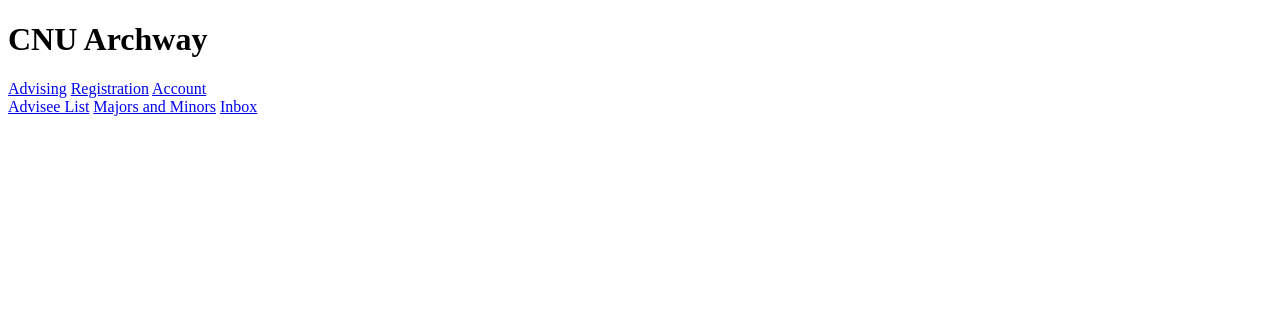
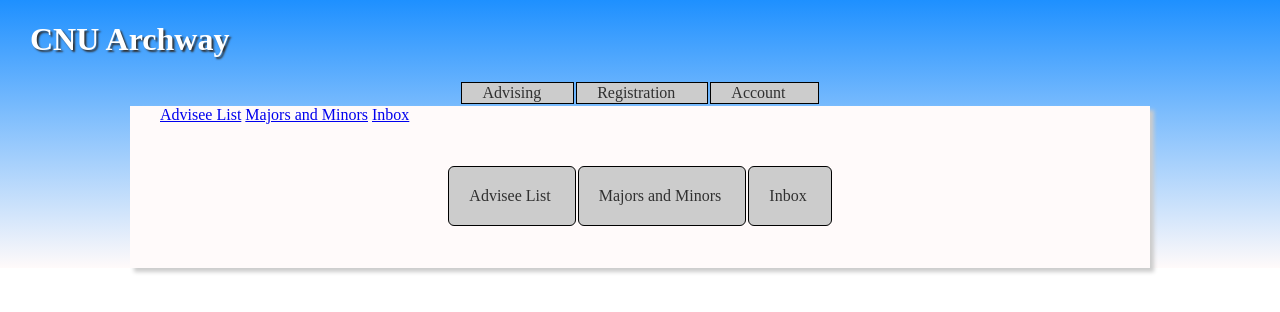
Before and after one commit to abbyscontreras/CPSC-351, a PHP site: page /index.html in a window 1280 px wide. Shown: the top 312 px of the page. Run offline with PHP 8.4, Linux system fonts and the light colour scheme.

Commit message:
index.html styling and header

```diff
--- a/css/style.css
+++ b/css/style.css
@@ -1,3 +1,28 @@
-/*body { background-image:linear-gradient(#87CEFA,#FFFAFA);background-repeat:no-repeat;*/
+body { background-image:linear-gradient(#1E90FF,#FFFAFA);background-repeat:no-repeat; margin:auto;
+}
 
-/*}*/
+header{color:#FFFFFF;text-shadow:2px 2px 2px #303030; padding-left:30px;
+}
+
+table{margin:auto;
+}
+table a{text-decoration:none;color:#303030;
+}
+td{text-align:center;border:1px solid black;background-color:#CCCCCC;padding-left:20px; padding-right:20px;
+}
+
+#main-table{margin:auto;padding:40px;
+}
+#main-table td{padding-top:20px;padding-bottom:20px;border-radius:6px;
+}
+
+#wrapper {
+    width: 80%;
+    min-width: 700px;
+    max-width: 960px;
+    background-color: #FFFAFA;
+    padding-left: 30px;
+    padding-right: 30px;
+    box-shadow: 4px 4px 4px #CCCCCC;
+    margin:auto;
+}
--- a/index.html
+++ b/index.html
@@ -13,13 +13,15 @@
 <body>
     <header><h1>CNU Archway</h1></header>
 
-    <nav>
-        <a href="advising.html">Advising</a>
-        <a href="registration.html">Registration</a>
-        <a href="account.html">Account</a>
-    </nav>
+   <table id="header-table">
+       <tr>
+           <td><a href="advising.html">Advising</a> &nbsp;&nbsp;</td>
+           <td><a href="registration.html">Registration</a> &nbsp;&nbsp;</td>
+           <td><a href="account.html">Account</a> &nbsp;&nbsp;</td>
+       </tr>
+    </table>
 
-<div id="wrapper">
+    <div id="wrapper">
 <main>
 
     <nav>
@@ -27,7 +29,13 @@
         <a href="majorminor.html">Majors and Minors</a>
         <a href="inbox.html">Inbox</a>
     </nav>
-
+    <table id="main-table">
+        <tr>
+            <td><a href="advisee.html">Advisee List</a>&nbsp;</td>
+            <td><a href="majorminor.html">Majors and Minors</a>&nbsp;</td>
+            <td><a href="inbox.html">Inbox</a>&nbsp;</td>
+        </tr>
+    </table>
 
 
 </main>
```
